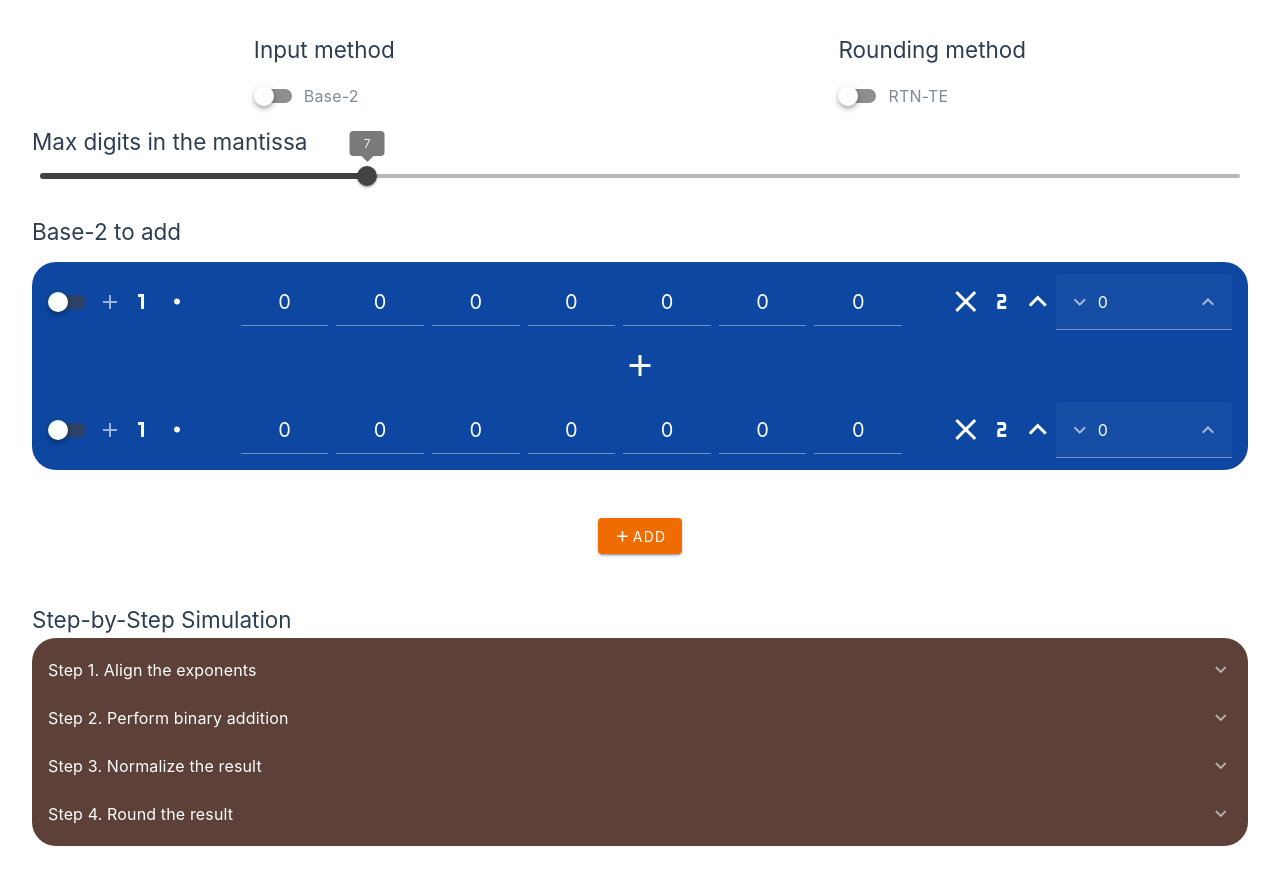
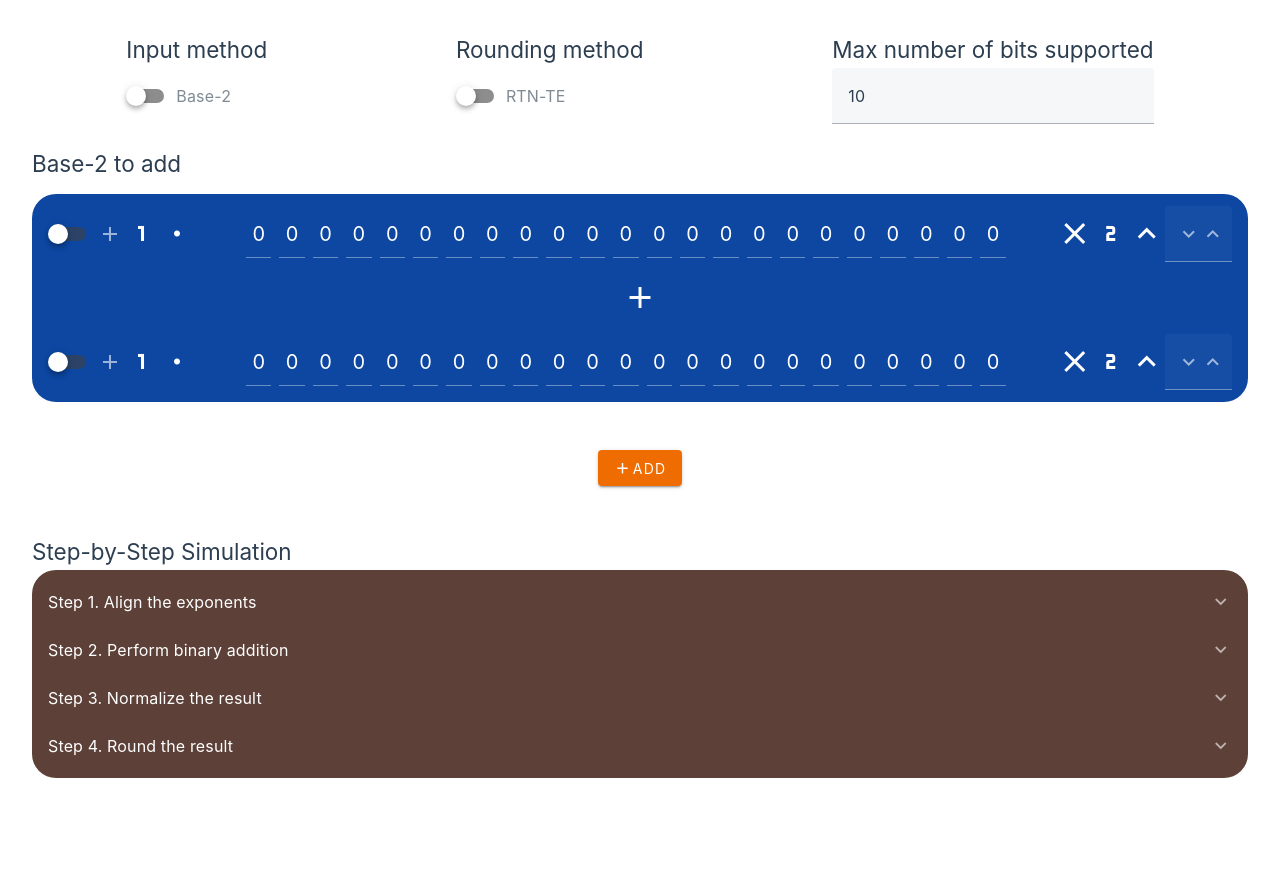
Before and after one commit to Dwigoric/sfp-operations-simulator, a Vue app: page / in a window 1280 px wide. After the commit the page ends 810 px from the top, so only its background shows below. Built offline with nearby package versions, Linux system fonts and the light colour scheme.

Commit message:
feat: reimplement maximum number of bits input

```diff
--- a/src/App.vue
+++ b/src/App.vue
@@ -1,6 +1,6 @@
 <script setup>
 // Import packages
-import { reactive, ref, watch } from 'vue'
+import { reactive, ref } from 'vue'
 
 // Utils
 import { alignExponent } from './util.js'
@@ -8,21 +8,21 @@ import { alignExponent } from './util.js'
 // Refs
 const useGrs = ref(false)
 const rawInput = ref(false)
+const bitsSupported = ref(10)
 
 const binary1 = ref('001111111' + '0'.repeat(23))
 const binary2 = ref('001111111' + '0'.repeat(23))
-const base2_maxDigits = ref(7)
 
 const base2_1 = reactive({
     sign: false,
     exponent: 0,
-    mantissa: '0000000'
+    mantissa: '0'.repeat(23)
 })
 
 const base2_2 = reactive({
     sign: false,
     exponent: 0,
-    mantissa: '0000000'
+    mantissa: '0'.repeat(23)
 })
 
 const info = reactive({
@@ -75,6 +75,14 @@ const checkExponent = (e, base2) => {
     }
 }
 
+const checkNumber = (e) => {
+    if (e.inputType === 'insertText') {
+        if (isNaN(e.data)) {
+            e.preventDefault()
+        }
+    }
+}
+
 const simulate = () => {
     if (rawInput.value) {
         info.op1.sign = parseInt(binary1.value[0], 10)
@@ -99,29 +107,10 @@ const simulate = () => {
     info.aligned.op1 = aligned.op1
     info.aligned.op2 = aligned.op2
 }
-
-// Lifecycle hooks
-watch(base2_maxDigits, (newVal) => {
-    // Append 0 if the magnitude is shorter than the new max digits
-    if (base2_1.mantissa.length < newVal) {
-        base2_1.mantissa += '0'.repeat(newVal - base2_1.mantissa.length)
-    }
-    if (base2_2.mantissa.length < newVal) {
-        base2_2.mantissa += '0'.repeat(newVal - base2_2.mantissa.length)
-    }
-
-    // Truncate the magnitude if it's longer than the new max digits
-    if (base2_1.mantissa.length > newVal) {
-        base2_1.mantissa = base2_1.mantissa.slice(0, newVal)
-    }
-    if (base2_2.mantissa.length > newVal) {
-        base2_2.mantissa = base2_2.mantissa.slice(0, newVal)
-    }
-})
 </script>
 
 <template>
-    <div id="switches">
+    <div id="user-inputs">
         <div>
             <h2>Input method</h2>
             <VSwitch v-model="rawInput" class="input-switch">
@@ -143,6 +132,10 @@ watch(base2_maxDigits, (newVal) => {
                     </VDialogBottomTransition>
                 </template>
             </VSwitch>
+        </div>
+        <div>
+            <h2>Max number of bits supported</h2>
+            <VTextField v-model="bitsSupported" class="w-100" @beforeinput="checkNumber" />
         </div>
     </div>
 
@@ -170,10 +163,6 @@ watch(base2_maxDigits, (newVal) => {
             />
         </div>
         <div v-else id="base2-input">
-            <div>
-                <h2>Max digits in the mantissa</h2>
-                <VSlider v-model="base2_maxDigits" max="23" min="1" step="1" thumb-label="always" />
-            </div>
             <h2 class="mb-3">Base-2 to add</h2>
             <div id="base2-fields">
                 <div class="base2-field bg-blue-darken-4 rounded-t-xl">
@@ -187,7 +176,7 @@ watch(base2_maxDigits, (newVal) => {
                     <VIcon>mdi-circle-small</VIcon>
                     <VOtpInput
                         v-model="base2_1.mantissa"
-                        :length="base2_maxDigits"
+                        length="23"
                         variant="underlined"
                         @beforeinput="checkBit"
                     />
@@ -227,7 +216,7 @@ watch(base2_maxDigits, (newVal) => {
                     <VIcon>mdi-circle-small</VIcon>
                     <VOtpInput
                         v-model="base2_2.mantissa"
-                        :length="base2_maxDigits"
+                        length="23"
                         variant="underlined"
                         @beforeinput="checkBit"
                     />
@@ -362,7 +351,7 @@ watch(base2_maxDigits, (newVal) => {
 </template>
 
 <style scoped>
-#switches {
+#user-inputs {
     display: flex;
     justify-content: space-around;
 }
@@ -425,7 +414,7 @@ watch(base2_maxDigits, (newVal) => {
 }
 
 .v-text-field {
-    width: 33rem;
+    width: 36rem;
 }
 
 #add-button-wrapper {
```
